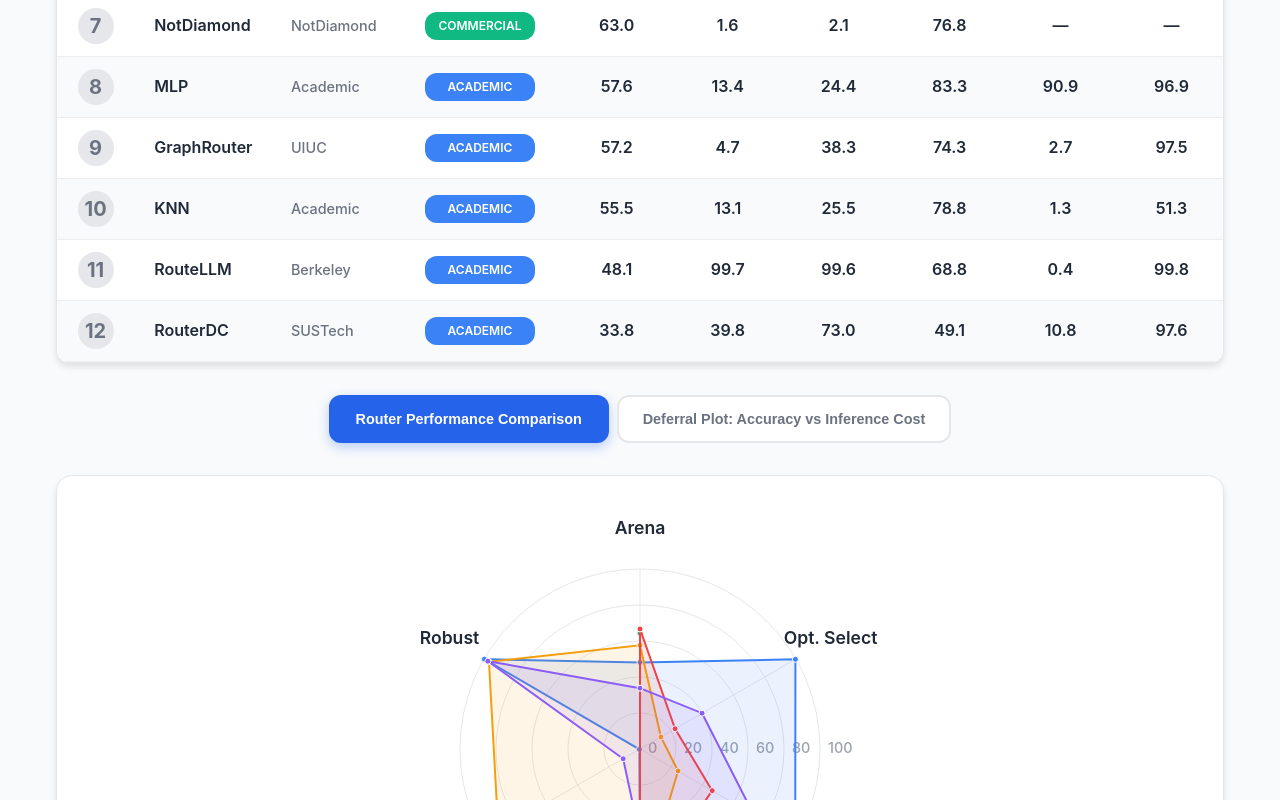
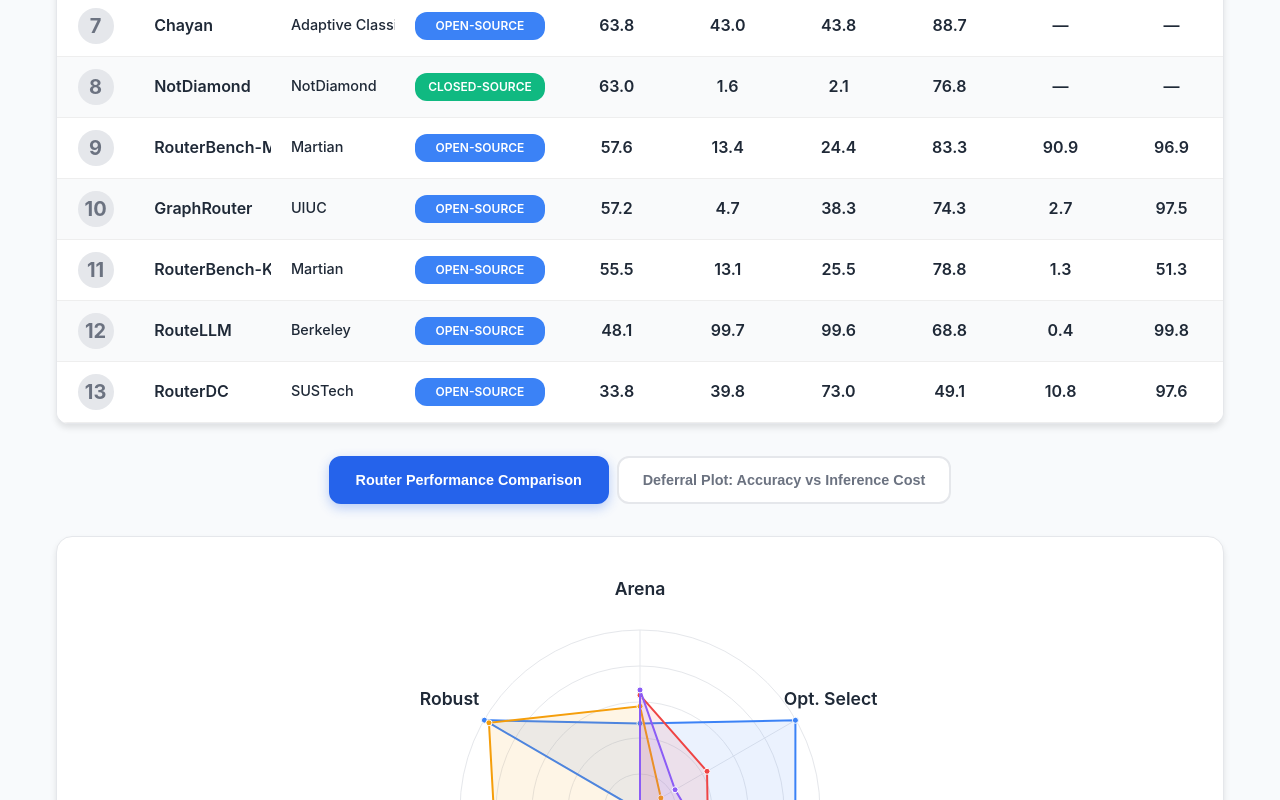
Before and after one commit to RouteWorks/routeworks.github.io, a React (Create React App) app: page /leaderboard in a window 1280 px wide. Shown: the part 880-1680 px from the top of the page. Built offline with nearby package versions, Linux system fonts and the light colour scheme.

Commit message:
Changed commercial/academic -> closed/open source. Added Chayan to leaderboard

```diff
--- a/src/components/DeferralCurve.tsx
+++ b/src/components/DeferralCurve.tsx
@@ -2,17 +2,17 @@
 import './DeferralCurve.css';
 
 interface DeferralCurveProps {
-  academicPoints: {
+  openSourcePoints: {
     [key: string]: { accuracy: number; cost_per_1k: number };
   };
-  commercialPoints: {
+  closedSourcePoints: {
     [key: string]: { accuracy: number; cost_per_1k: number };
   };
 }
 
-const DeferralCurve: React.FC<DeferralCurveProps> = ({ academicPoints, commercialPoints }) => {
+const DeferralCurve: React.FC<DeferralCurveProps> = ({ openSourcePoints, closedSourcePoints }) => {
   // Extract all accuracy and cost values
-  const allPoints = [...Object.values(academicPoints), ...Object.values(commercialPoints)];
+  const allPoints = [...Object.values(openSourcePoints), ...Object.values(closedSourcePoints)];
   const accuracyValues = allPoints.map(p => p.accuracy);
   const costValues = allPoints.map(p => p.cost_per_1k);
 
@@ -202,23 +202,23 @@
             return null;
           })}
 
-          {/* Academic routers */}
-          {Object.entries(academicPoints).map(([name, point], index) => {
+          {/* Open-source routers */}
+          {Object.entries(openSourcePoints).map(([name, point], index) => {
             const x = scaleX(point.cost_per_1k);
             const y = scaleY(point.accuracy);
             const color = routerColors[index % routerColors.length];
 
-            return renderShape(x, y, 'circle', color, `academic-${name}`);
+            return renderShape(x, y, 'circle', color, `open-source-${name}`);
           })}
 
-          {/* Commercial routers */}
-          {Object.entries(commercialPoints).map(([name, point], index) => {
+          {/* Closed-source routers */}
+          {Object.entries(closedSourcePoints).map(([name, point], index) => {
             const x = scaleX(point.cost_per_1k);
             const y = scaleY(point.accuracy);
             const color =
-              routerColors[(index + Object.keys(academicPoints).length) % routerColors.length];
+              routerColors[(index + Object.keys(openSourcePoints).length) % routerColors.length];
 
-            return renderShape(x, y, 'triangle', color, `commercial-${name}`);
+            return renderShape(x, y, 'triangle', color, `closed-source-${name}`);
           })}
 
           {/* Oracle accuracy line */}
@@ -342,9 +342,9 @@
         {/* Legend */}
         <div className="deferral-legend-side">
           <div className="legend-section">
-            <h4>Academic</h4>
+            <h4>Open-Source</h4>
             <div className="legend-items">
-              {Object.entries(academicPoints).map(([name, point], index) => {
+              {Object.entries(openSourcePoints).map(([name, point], index) => {
                 const color = routerColors[index % routerColors.length];
                 return (
                   <div key={name} className="legend-item">
@@ -359,11 +359,11 @@
           </div>
 
           <div className="legend-section">
-            <h4>Commercial</h4>
+            <h4>Closed-Source</h4>
             <div className="legend-items">
-              {Object.entries(commercialPoints).map(([name, point], index) => {
+              {Object.entries(closedSourcePoints).map(([name, point], index) => {
                 const color =
-                  routerColors[(index + Object.keys(academicPoints).length) % routerColors.length];
+                  routerColors[(index + Object.keys(openSourcePoints).length) % routerColors.length];
                 return (
                   <div key={name} className="legend-item">
                     <svg className="legend-shape" width="16" height="16">
--- a/src/data/mockData.ts
+++ b/src/data/mockData.ts
@@ -183,6 +183,15 @@
     'Robustness Score': 100.0,
     'Latency Score': 0.1863,
   },
+  {
+    'Router Name': 'chayan',
+    'Arena Score': 63.83,
+    'Optimal Selection Score': 43.03,
+    'Optimal Cost Score': 43.75,
+    'Optimal Acc. Score': 88.74,
+    'Robustness Score': null,
+    'Latency Score': null,
+  }
 ];
 
 // Router metadata mapping
@@ -190,7 +199,7 @@
   string,
   {
     name: string;
-    type: 'academic' | 'commercial';
+    type: 'open-source' | 'closed-source';
     description: string;
     affiliation: string;
     modelPool: string[];
@@ -200,7 +209,7 @@
 > = {
   RouterDC: {
     name: 'RouterDC',
-    type: 'academic',
+    type: 'open-source',
     description: 'Dual contrastive learning-based router with cost optimization',
     affiliation: 'SUSTech',
     modelPool: ['GPT-3.5', 'Claude-2', 'Gemini-Pro', 'Llama-2-13B'],
@@ -209,7 +218,7 @@
   },
   azure: {
     name: 'Azure',
-    type: 'commercial',
+    type: 'closed-source',
     description: "Microsoft Azure's model routing service",
     affiliation: 'Microsoft',
     modelPool: ['GPT-4', 'GPT-3.5', 'GPT-4-Turbo'],
@@ -218,7 +227,7 @@
   },
   carrot: {
     name: 'CARROT',
-    type: 'academic',
+    type: 'open-source',
     description: 'Cost-aware routing with dual contrastive learning approach',
     affiliation: 'UMich',
     modelPool: ['GPT-4', 'Claude-3', 'Gemini-Pro', 'Llama-2-70B'],
@@ -227,7 +236,7 @@
   },
   gpt5: {
     name: 'GPT-5',
-    type: 'commercial',
+    type: 'closed-source',
     description: "OpenAI's internal routing system for GPT model family",
     affiliation: 'OpenAI',
     modelPool: ['GPT-5', 'GPT-4', 'GPT-3.5'],
@@ -236,7 +245,7 @@
   },
   graphrouter: {
     name: 'GraphRouter',
-    type: 'academic',
+    type: 'open-source',
     description: 'Graph neural network-based routing with semantic understanding',
     affiliation: 'UIUC',
     modelPool: ['GPT-4', 'Claude-3', 'Gemini-Pro', 'Llama-2-70B', 'Mixtral-8x7B'],
@@ -245,7 +254,7 @@
   },
   mirt_bert: {
     name: 'MIRT-BERT',
-    type: 'academic',
+    type: 'open-source',
     description: 'Multi-item response theory with BERT embeddings',
     affiliation: 'USTC',
     modelPool: ['GPT-4', 'Claude-3', 'Gemini-Pro', 'Llama-2-70B'],
@@ -254,7 +263,7 @@
   },
   nirt_bert: {
     name: 'NIRT-BERT',
-    type: 'academic',
+    type: 'open-source',
     description: 'Neural item response theory with BERT-based routing',
     affiliation: 'USTC',
     modelPool: ['GPT-4', 'Claude-3', 'Gemini-Pro', 'Llama-2-70B'],
@@ -263,8 +272,8 @@
   },
   notdiamond: {
     name: 'NotDiamond',
-    type: 'commercial',
-    description: 'Commercial routing service with access to 60+ models',
+    type: 'closed-source',
+    description: 'Closed-source routing service with access to 60+ models',
     affiliation: 'NotDiamond',
     modelPool: ['GPT-4', 'Claude-3', 'Gemini-Pro', 'Llama-2-70B', 'Mixtral-8x7B', 'Qwen-72B'],
     paperUrl: 'https://notdiamond.ai',
@@ -272,7 +281,7 @@
   },
   routellm: {
     name: 'RouteLLM',
-    type: 'academic',
+    type: 'open-source',
     description: 'Binary selection between strong and weak models',
     affiliation: 'Berkeley',
     modelPool: ['GPT-4', 'GPT-3.5'],
@@ -280,32 +289,41 @@
     githubUrl: 'https://github.com/example/routellm',
   },
   routerbench_knn: {
-    name: 'KNN',
-    type: 'academic',
+    name: 'RouterBench-KNN',
+    type: 'open-source',
     description: 'K-Nearest Neighbors-based router benchmark',
-    affiliation: 'Academic',
+    affiliation: 'Martian',
     modelPool: ['GPT-4', 'GPT-3.5', 'Claude-3'],
-    paperUrl: 'https://arxiv.org/abs/2024.xxxxx',
-    githubUrl: 'https://github.com/example/routerbench-knn',
+    paperUrl: 'https://arxiv.org/pdf/2403.12031',
+    githubUrl: 'https://github.com/withmartian/routerbench',
   },
   routerbench_mlp: {
-    name: 'MLP',
-    type: 'academic',
+    name: 'RouterBench-MLP',
+    type: 'open-source',
     description: 'Multi-Layer Perceptron-based router benchmark',
-    affiliation: 'Academic',
+    affiliation: 'Martian',
     modelPool: ['GPT-4', 'GPT-3.5', 'Claude-3'],
     paperUrl: 'https://arxiv.org/abs/2024.xxxxx',
     githubUrl: 'https://github.com/example/routerbench-mlp',
   },
   vllm: {
     name: 'vLLM-SR',
-    type: 'commercial',
+    type: 'open-source',
     description: 'vLLM-based routing service',
     affiliation: 'vLLM',
     modelPool: ['GPT-4', 'GPT-3.5'],
     paperUrl: 'https://vllm.ai',
-    githubUrl: undefined,
+    githubUrl: 'https://github.com/vllm-project/semantic-router',
   },
+  chayan: {
+    name: 'Chayan',
+    type: 'open-source',
+    description: 'Chayan-based routing service',
+    affiliation: 'Adaptive Classifier',
+    modelPool: ['GPT-4', 'GPT-3.5'],
+    paperUrl: 'https://arxiv.org/abs/2024.xxxxx',
+    githubUrl: 'https://huggingface.co/adaptive-classifier/chayan',
+  }
 };
 
 // Convert raw data to Router format and calculate overall ranks
@@ -313,7 +331,7 @@
   const id = router['Router Name'].toLowerCase().replace(/[_\s]/g, '-');
   const metadata = routerMetadata[router['Router Name']] || {
     name: router['Router Name'],
-    type: 'academic' as const,
+    type: 'open-source' as const,
     description: `Router: ${router['Router Name']}`,
     affiliation: 'Unknown',
     modelPool: [],
--- a/src/pages/HomePage.tsx
+++ b/src/pages/HomePage.tsx
@@ -217,7 +217,7 @@
                   <div>
                     <h3>Automated Framework</h3>
                     <p className="tab-subtitle">
-                      Automated evaluation pipeline supporting both open-source and commercial
+                      Automated evaluation pipeline supporting both open-source and closed-source
                       routers with real-time leaderboard updates.
                     </p>
                   </div>
@@ -238,7 +238,7 @@
                       are added
                     </li>
                     <li>
-                      <strong>Multi-Platform:</strong> Support for both academic and commercial
+                      <strong>Multi-Platform:</strong> Support for both open-source and closed-source
                       routers
                     </li>
                     <li>
@@ -259,8 +259,8 @@
                   <div>
                     <h3>Fair Comparison</h3>
                     <p className="tab-subtitle">
-                      Unified evaluation protocol enabling fair comparison between academic and
-                      commercial routers under consistent conditions.
+                      Unified evaluation protocol enabling fair comparison between open-source and
+                      closed-source routers under consistent conditions.
                     </p>
                   </div>
                 </div>
@@ -276,7 +276,7 @@
                       protocols
                     </li>
                     <li>
-                      <strong>Academic & Commercial:</strong> Fair comparison across different
+                      <strong>Open-Source & Closed-Source:</strong> Fair comparison across different
                       router types
                     </li>
                     <li>
--- a/src/pages/LeaderboardPage.css
+++ b/src/pages/LeaderboardPage.css
@@ -215,7 +215,7 @@
 .leaderboard-row > div {
   padding: 8px 12px;
   overflow: hidden;
-  text-overflow: ellipsis;
+  /* text-overflow: ellipsis; */
   white-space: nowrap;
   text-align: center;
 }
@@ -321,16 +321,18 @@
 }
 
 .affiliation-col {
-  display: flex;
-  align-items: center;
-  text-align: left;
-  justify-content: flex-start;
+  overflow-x: auto !important;
+  white-space: nowrap !important;
+  scrollbar-width: thin;
 }
 
+
 .affiliation {
-  font-size: 0.9rem;
-  color: #6b7280;
-  font-weight: 500;
+  display: inline-block;
+  min-width: max-content; /* content defines its own width */
+  padding-bottom: 4px;
+
+
 }
 
 .router-info {
@@ -376,12 +378,12 @@
   text-align: center;
 }
 
-.type-badge.academic {
+.type-badge.open-source {
   background: #3b82f6;
   color: white;
 }
 
-.type-badge.commercial {
+.type-badge.closed-source {
   background: #10b981;
   color: white;
 }
@@ -740,11 +742,11 @@
   align-items: center;
 }
 
-/* Prevent content like "commercial" or long affiliations from stretching columns */
+/* Prevent content like "closed-source" or long affiliations from stretching columns */
 .leaderboard-header > div,
 .leaderboard-row > div {
   overflow: hidden;
-  text-overflow: ellipsis;
+  /* text-overflow: ellipsis; */
   white-space: nowrap;
 }
 
@@ -766,9 +768,9 @@
 
 .type-badge {
   display: inline-block;
-  width: 110px; /* ✅ fixed width */
+  width: 200px; /* ✅ fixed width */
   text-align: center;
-  overflow: hidden;
+  /* overflow: hidden; */
   white-space: nowrap;
 }
 
@@ -790,7 +792,7 @@
 .leaderboard-row > div {
   padding: 0.75rem 0.75rem !important;
   overflow: hidden;
-  text-overflow: ellipsis;
+  /* text-overflow: ellipsis; */
   white-space: nowrap;
 }
 
--- a/src/pages/LeaderboardPage.tsx
+++ b/src/pages/LeaderboardPage.tsx
@@ -10,14 +10,14 @@
 
 const LeaderboardPage: React.FC = () => {
   const [searchTerm, setSearchTerm] = useState('');
-  const [filterType, setFilterType] = useState<'all' | 'academic' | 'commercial'>('all');
+  const [filterType, setFilterType] = useState<'all' | 'open-source' | 'closed-source'>('all');
   const [activeMetric, setActiveMetric] = useState<
     'arena' | 'optimalSelection' | 'optimalCost' | 'optimalAcc' | 'latency' | 'robustness'
   >('arena');
   const [activeTab, setActiveTab] = useState<'spider' | 'deferral'>('spider');
 
   // Deferral curve data
-  const academicPoints = {
+  const openSourcePoints = {
     CARROT: { accuracy: 0.672, cost_per_1k: 2.060741 },
     RouterDC: { accuracy: 0.3344, cost_per_1k: 0.063751 },
     GraphRouter: { accuracy: 0.6072, cost_per_1k: 0.363695 },
@@ -28,7 +28,7 @@
     'NIRT-BERT': { accuracy: 0.6159, cost_per_1k: 0.600228 },
   };
 
-  const commercialPoints = {
+  const closedSourcePoints = {
     NotDiamond: { accuracy: 0.6651, cost_per_1k: 9.330411 },
     Azure: { accuracy: 0.6798, cost_per_1k: 0.619866 },
     'GPT-5': { accuracy: 0.7428, cost_per_1k: 14.407096 },
@@ -180,12 +180,12 @@
             <div className="filter-group">
               <select
                 value={filterType}
-                onChange={e => setFilterType(e.target.value as 'all' | 'academic' | 'commercial')}
+                onChange={e => setFilterType(e.target.value as 'all' | 'open-source' | 'closed-source')}
                 className="filter-select"
               >
                 <option value="all">All Routers</option>
-                <option value="academic">Academic</option>
-                <option value="commercial">Commercial</option>
+                <option value="open-source">Open-Source</option>
+                <option value="closed-source">Closed-Source</option>
               </select>
             </div>
           </div>
@@ -312,8 +312,8 @@
             {activeTab === 'deferral' && (
               <div className="deferral-curve-section">
                 <DeferralCurve
-                  academicPoints={academicPoints}
-                  commercialPoints={commercialPoints}
+                  openSourcePoints={openSourcePoints}
+                  closedSourcePoints={closedSourcePoints}
                 />
               </div>
             )}
--- a/src/pages/SubmitPromptPage.tsx
+++ b/src/pages/SubmitPromptPage.tsx
@@ -71,14 +71,14 @@
               <div className="guideline-item">
                 <CheckCircle className="guideline-icon" />
                 <div>
-                  <h3>Academic Routers</h3>
+                  <h3>Open-Source Routers</h3>
                   <p>Provide GitHub repository with training code and model weights</p>
                 </div>
               </div>
               <div className="guideline-item">
                 <CheckCircle className="guideline-icon" />
                 <div>
-                  <h3>Commercial Routers</h3>
+                  <h3>Closed-Source Routers</h3>
                   <p>Provide API access or detailed technical specifications</p>
                 </div>
               </div>
--- a/src/types/index.ts
+++ b/src/types/index.ts
@@ -1,7 +1,7 @@
 export interface Router {
   id: string;
   name: string;
-  type: 'academic' | 'commercial';
+  type: 'open-source' | 'closed-source';
   description: string;
   affiliation: string;
   metrics: {
```
